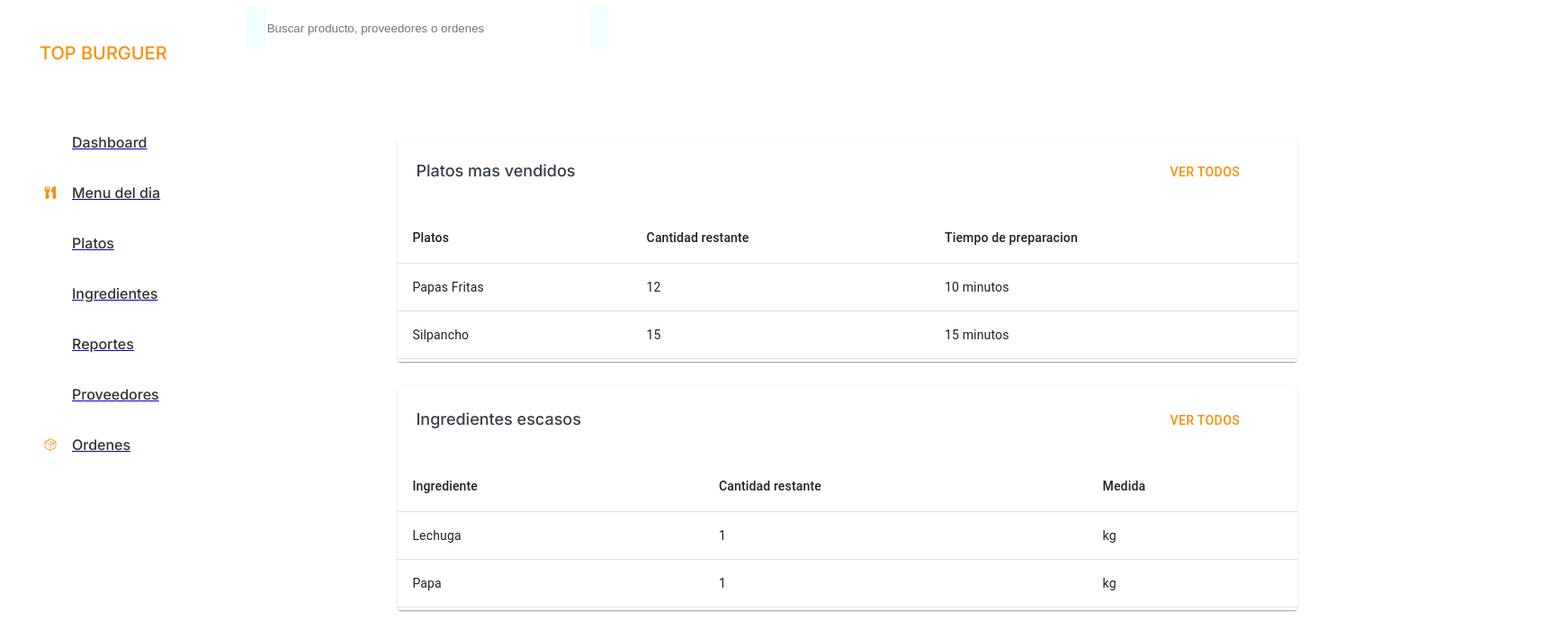
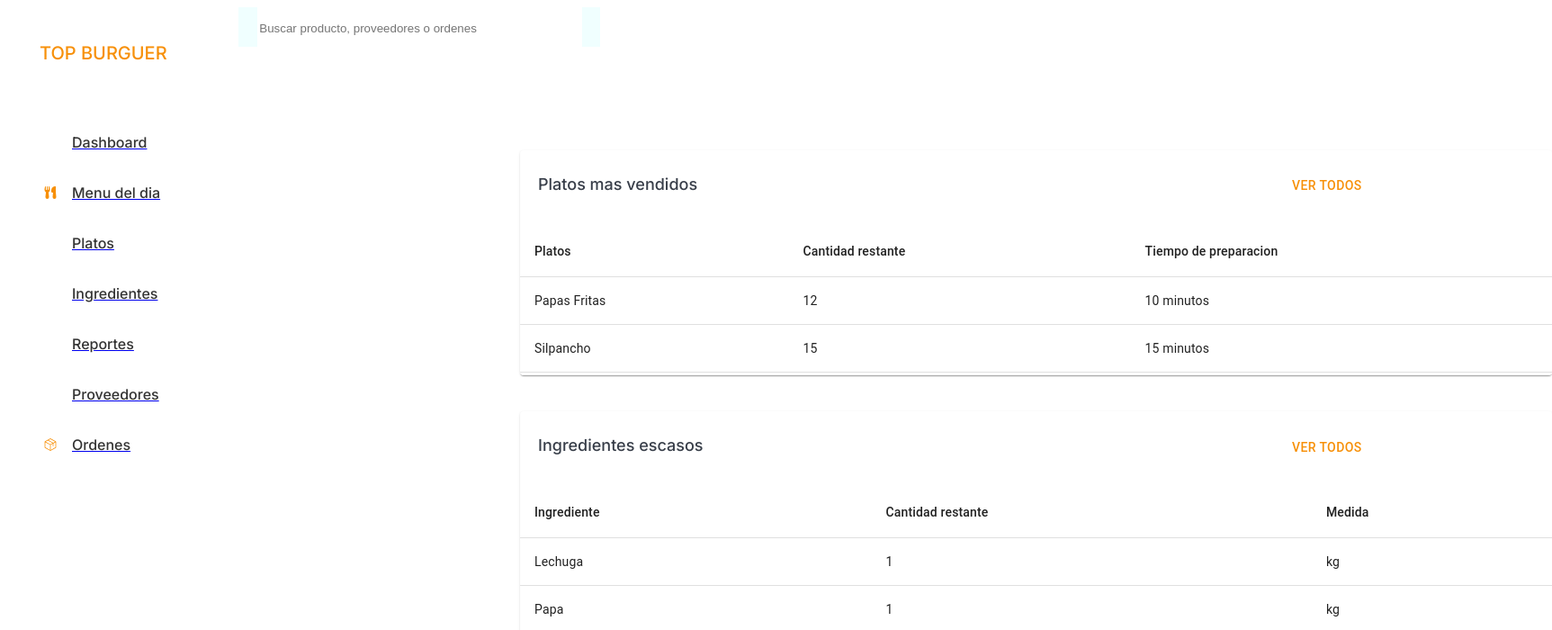
Before and after one commit to nukkua/inventory_managment, a React (Vite) app: page /reportes in a window 1280 px wide. Shown: the top 700 px of the page at 90% size, 1725 px wide, since content can reach past the window. Built offline with nearby package versions, Linux system fonts and the light colour scheme; some icons are missing.

Commit message:
corregi yerkoo aaaa

```diff
--- a/src/components/SectionInEscasos.css
+++ b/src/components/SectionInEscasos.css
@@ -13,11 +13,11 @@
   font-size: 16px;
   /* margin-left: 50px;
   margin-top: 10px; */
-  left: 312px;
-  top: 140px;
+  /* left: 312px;
+  top: 140px; */
   transform: translateX(30%);
   height: 250px;
-  width: 1096px;
+
   margin-bottom: -80px;
   background: #FFFFFF;
 }
--- a/src/components/SectionInMasVendidos.css
+++ b/src/components/SectionInMasVendidos.css
@@ -17,7 +17,7 @@
   top: 140px; */
   transform: translateX(30%);
   height: 250px;
-  width: 1096px;
+
   background: #FFFFFF;
 }
 .cell-t{
--- a/src/index.css
+++ b/src/index.css
@@ -1,4 +1,5 @@
 :root {
+  margin: 0px 0px 0px;
   font-family: Inter, system-ui, Avenir, Helvetica, Arial, sans-serif;
   line-height: 1.5;
   font-weight: 400;
@@ -16,12 +17,13 @@
 .app-container {
   display: flex;
   flex-direction: row;
-  width: 1440px;
+
 
 }
 .app-content {
   display: flex;
   flex-direction: column;
-  width: 1440px;
+  width: 1160px;
+
 
 }
--- a/src/views/Reportes.css
+++ b/src/views/Reportes.css
@@ -1,5 +1,5 @@
 .contenedor {
-  margin-left: -100px;
-  width: 1000px;
-  height: 664px;
+  width: 1147px;
+  height: 837px;
+  margin: 0px 0px 0px 0px;
 }
```
